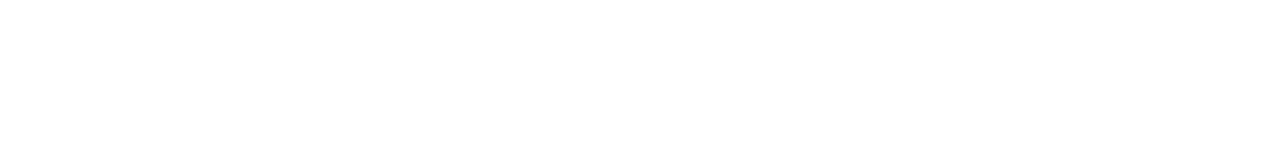
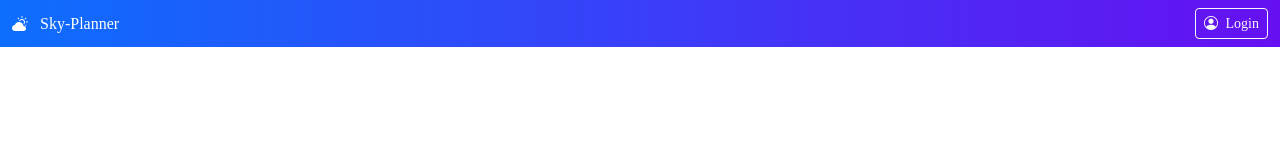
Before and after one commit to njoroofficial/sky-planner, a website: page index.html in a window 1280 px wide. Drawn offline with nearby package versions, Linux system fonts and the light colour scheme.

Commit message:
Added a navbar section

```diff
--- a/index.html
+++ b/index.html
@@ -3,20 +3,44 @@
   <head>
     <meta charset="UTF-8" />
     <meta name="viewport" content="width=device-width, initial-scale=1.0" />
+
+    <!-- Bootstrap 5 CSS -->
     <link
       href="https://cdn.jsdelivr.net/npm/bootstrap@5.3.8/dist/css/bootstrap.min.css"
       rel="stylesheet"
     />
+
+    <!-- Bootstrap Icons -->
     <link
       rel="stylesheet"
-      href="./assets/bootstrap-icons/font/bootstrap-icons.min.css"
+      href="./assets/bootstrap-icons/font/bootstrap-icons.css"
     />
+
+    <!-- Custom CSS -->
     <link rel="stylesheet" href="style.css" />
+
+    <!-- Bootstrap JS -->
     <script
       src="https://cdn.jsdelivr.net/npm/bootstrap@5.3.8/dist/js/bootstrap.bundle.min.js"
       defer
     ></script>
     <title>Sky-Planner</title>
   </head>
-  <body></body>
+  <body>
+    <!-- Navigation Header -->
+    <nav class="navbar navbar-expand-lg navbar-light bg-primary-gradient">
+      <div class="container-fluid">
+        <span class="navbar-brand mb-0 h1 text-white">
+          <i class="bi bi-cloud-sun-fill me-2"></i>
+          Sky-Planner
+        </span>
+        <div class="navbar-nav">
+          <button class="btn btn-outline-light btn-sm">
+            <i class="bi bi-person-circle me-1"></i>
+            Login
+          </button>
+        </div>
+      </div>
+    </nav>
+  </body>
 </html>
--- a/style.css
+++ b/style.css
@@ -0,0 +1,24 @@
+/* Custom CSS for Weather Event Planner */
+
+/* Global Styles */
+body {
+  background-color: var(--color-background);
+  background-image: linear-gradient(
+    135deg,
+    var(--color-background) 0%,
+    var(--color-surface) 100%
+  );
+  min-height: 100vh;
+  font-family: var(--font-family-base);
+  color: var(--color-text);
+}
+
+/* Navigation Styles */
+.bg-primary-gradient {
+  background: linear-gradient(90deg, #0d6efd 0%, #6610f2 100%);
+}
+
+.navbar-brand {
+  font-weight: var(--font-weight-semibold);
+  font-size: var(--font-size-2xl);
+}
```
